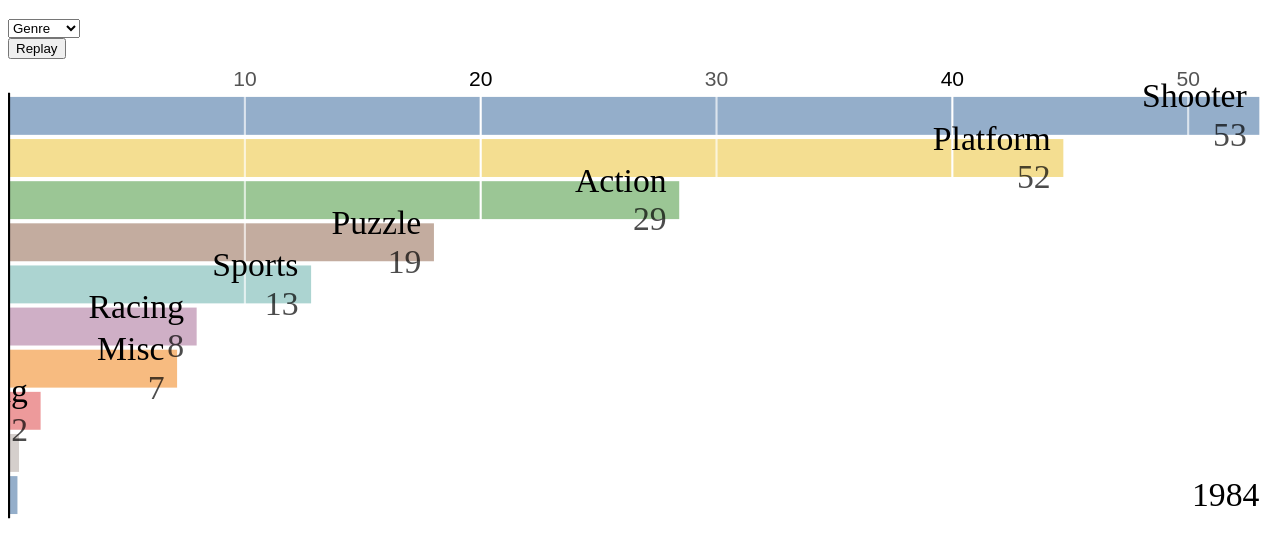
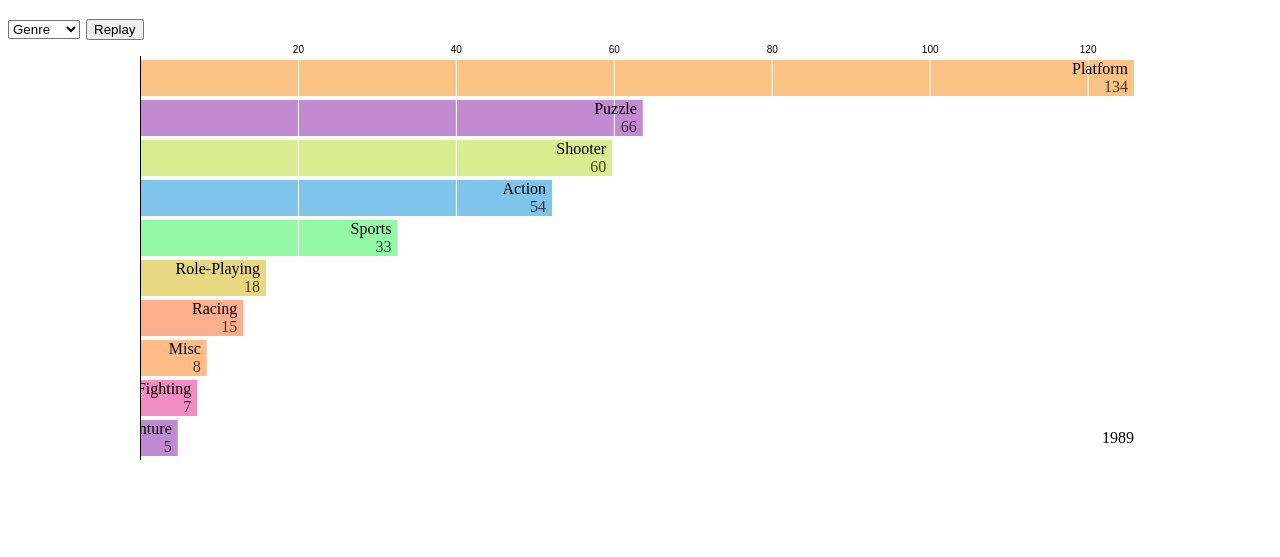
Before and after one commit to com-480-data-visualization/project-2023-wizard-s-first-rule, a plain HTML site: page racechart.html in a window 1280 px wide. Shown: the part 61-618 px from the top of the page. Drawn offline with nearby package versions, Linux system fonts and the light colour scheme.

Commit message:
graphs seems ok

```diff
--- a/racechart.js
+++ b/racechart.js
@@ -1,51 +1,51 @@
 /*
-adapted from [https://observablehq.com/@d3/bar-chart-race-explained]
+inspired from [https://observablehq.com/@d3/bar-chart-race-explained]
 */
 
-const n = 10;
-const k = 4;
+const n = 10; // number of shown values
+const k = 2;  // number of interpolaiton per year
 
-const width = 600;
+const width = 1000;
 const margin = {top: 16, right: 6, bottom: 6, left: 0};
-const barSize = 20;
+const barSize = 40;
 let x = d3.scaleLinear([0, 1], [margin.left, width - margin.right]);
 let y = d3.scaleBand()
     .domain(d3.range(n + 1))
     .rangeRound([margin.top, margin.top + barSize * (n + 1 + 0.1)])
     .padding(0.1);
 const height = margin.top + barSize * n + margin.bottom;
-const duration = 250;
+const duration = 500/k;
 
 const categories = ["Genre", "Platform"];
 let category = categories[0];
 
 let datevalues;
+let colorMap;
 let data;
 let names;
 
 loadAndCreateRacechart();
-
+// ======================================================================
+// ============================================================ INTERFACE
+// ======================================================================
 async function loadAndCreateRacechart() {
     try {
-
         createDropdown();
+        createReplayButton();
         data = await loadRacechartData();
-        createReplayButton();
-
         await chart();
-
     } catch (error) {
         console.error("Error loading or processing data:", error);
     }
 }
+
 function createDropdown(){
     const container = d3.select("#container");
-
     const div = container   .append("div")
                             .attr("id", "dropdown")
+                            .style("display", "inline-block")
                             .style("padding-left",  margin.left +"px")
                             .style("padding-right", margin.right+"px");
-
 
     const select = div  .append("select")
                         .on("change", async function(event) {
@@ -64,13 +64,12 @@ function createDropdown(){
 }
 
 function createReplayButton(){
-    const replayButton = d3.select("#container")
+    d3  .select("#container")
         .append("button")
         .text("Replay")
-                                .style("display", "block")
+        .style("display", "inline-block")
         .on("click", async function() {
             d3.select("#container svg").remove();
-                                    // Reload the chart
             await chart();
         });
 }
@@ -103,16 +102,35 @@ function get_RacechartData(raw_data){
     const name_str = 'name';
     const value_str  = 'value';
     years.forEach((y) =>
-        cat.forEach((g) =>
+        cat.forEach((c) =>
                 data.push({
                     [date_str]: y+'-01-01',
-                    [name_str]: g,
-                    [value_str] : parsed_data.filter(row => row[category]==g && +row['Year_of_Release']<=+y)
+                    [name_str]: c,
+                    [value_str] : parsed_data.filter(row => row[category]==c && +row['Year_of_Release']<=+y)
                                              .reduce((acc, row) => acc + +row['Global_Sales'],0)
                 })
             )
     );
     names = new Set(data.map(d => d.name))
+
+    const colorvalue = [];
+    names.forEach((n) =>
+        colorvalue.push({
+            [name_str] : n,
+            [value_str]: parsed_data.filter(row => row[category]==n)
+                            .reduce((acc, row) => acc + +row['Global_Sales'],0)
+        })
+    );
+    const min_factor = 0.8; // same as sankey diagram
+    const max_factor = 1.2;
+    const colorScale = d3.scaleSequential(d3.interpolateRainbow)
+                 .domain([min_factor*d3.min(colorvalue, d => d.value),
+                          max_factor*d3.max(colorvalue, d => d.value)]);
+
+    colorMap = new Map();
+    colorvalue.forEach(d => {
+        colorMap.set(d.name, colorScale(d.value));
+    });
 
     datevalues = Array.from(d3.rollup(data, ([d]) => d.value, d => d.date, d => d.name))
                       .map(([date, data]) => [new Date(date), data])
@@ -125,7 +143,9 @@ function get_RacechartData(raw_data){
     return data;
 }
 
-
+// ======================================================================
+// ============================================================== HELPERS
+// ======================================================================
 function rank(value) {
     const data = Array.from(names, name => ({name, value: value(name)}));
     data.sort((a, b) => d3.descending(a.value, b.value));
@@ -149,6 +169,7 @@ function keyframes() {
     return keyframes;
 }
 
+
 function bars(svg) {
     let bar = svg.append("g")
         .attr("fill-opacity", 0.6)
@@ -158,7 +179,7 @@ function bars(svg) {
         .data(data.slice(0, n), d => d.name)
         .join(
             enter => enter.append("rect")
-                .attr("fill", color)
+                .attr("fill", d => colorMap.get(d.name))
                 .attr("height", y.bandwidth())
                 .attr("x", x(0))
                 .attr("y", d => y((prev.get(d) || d).rank))
@@ -247,12 +268,19 @@ function ticker(svg) {
     };
 }
 
-const color = d3.scaleOrdinal(d3.schemeTableau10);
+async function chart() {
+    const container = d3.select("#container")
 
-async function chart() {
-    const svg = d3.select("#container")
-                .append("svg")
-        .attr("viewBox", [0, 0, width, height]);
+    const div = container.append("div")
+                    .style("display", "flex")
+                    .style("align-items", "center")
+                    .style("flex-direction", "column")
+
+    const svg = div.append("svg")
+                .attr("display", "block")
+                .attr("width", width)
+                .attr("height", height)
+        // .attr("viewBox", [0, 0, width, height]);
 
     const updateBars = bars(svg);
     const updateAxis = axis(svg);
```
Also changed, not shown: racechart.html (+1 -3 lines), sankey.js (+8 -10 lines). Lines whose indentation alone changed are shown as unchanged.
